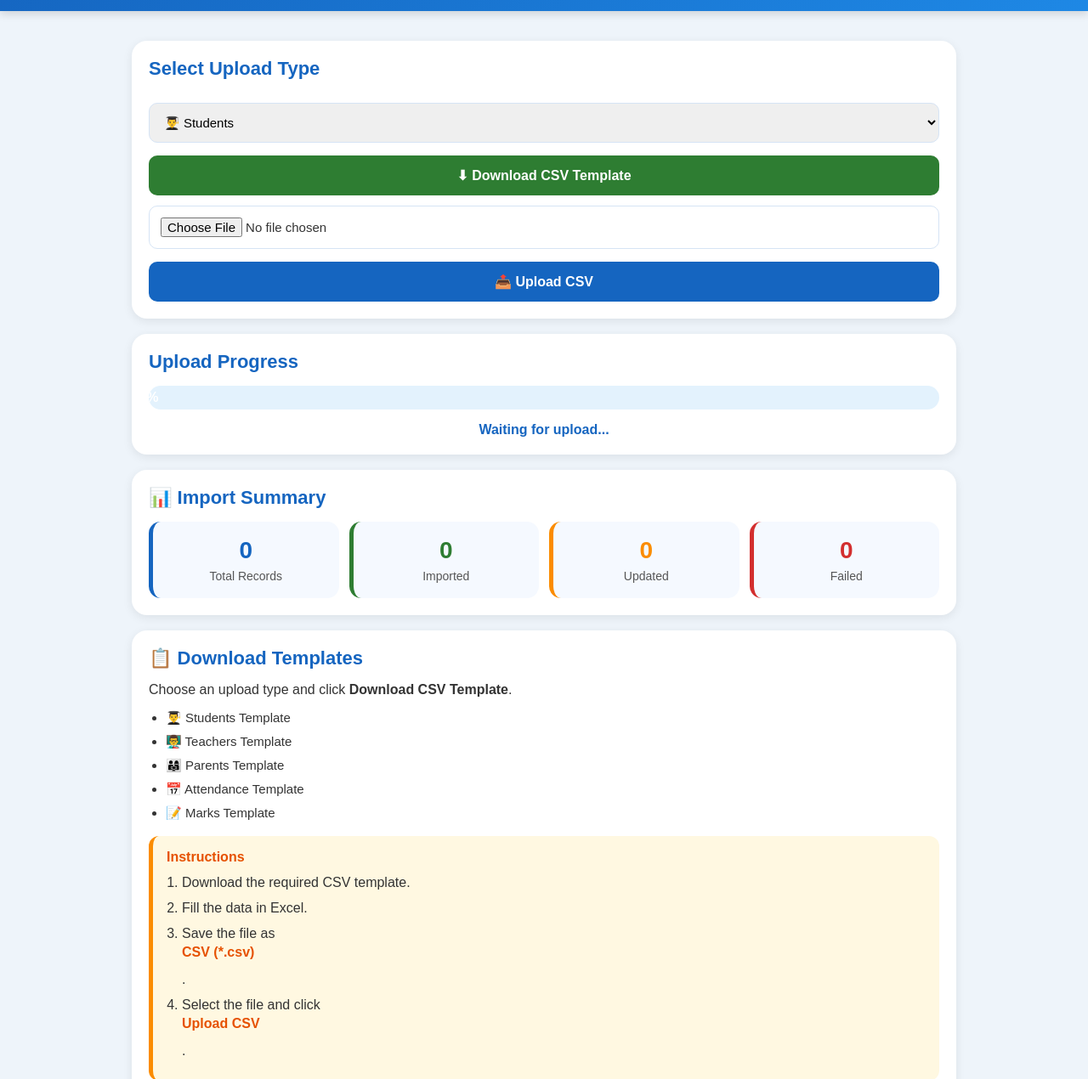
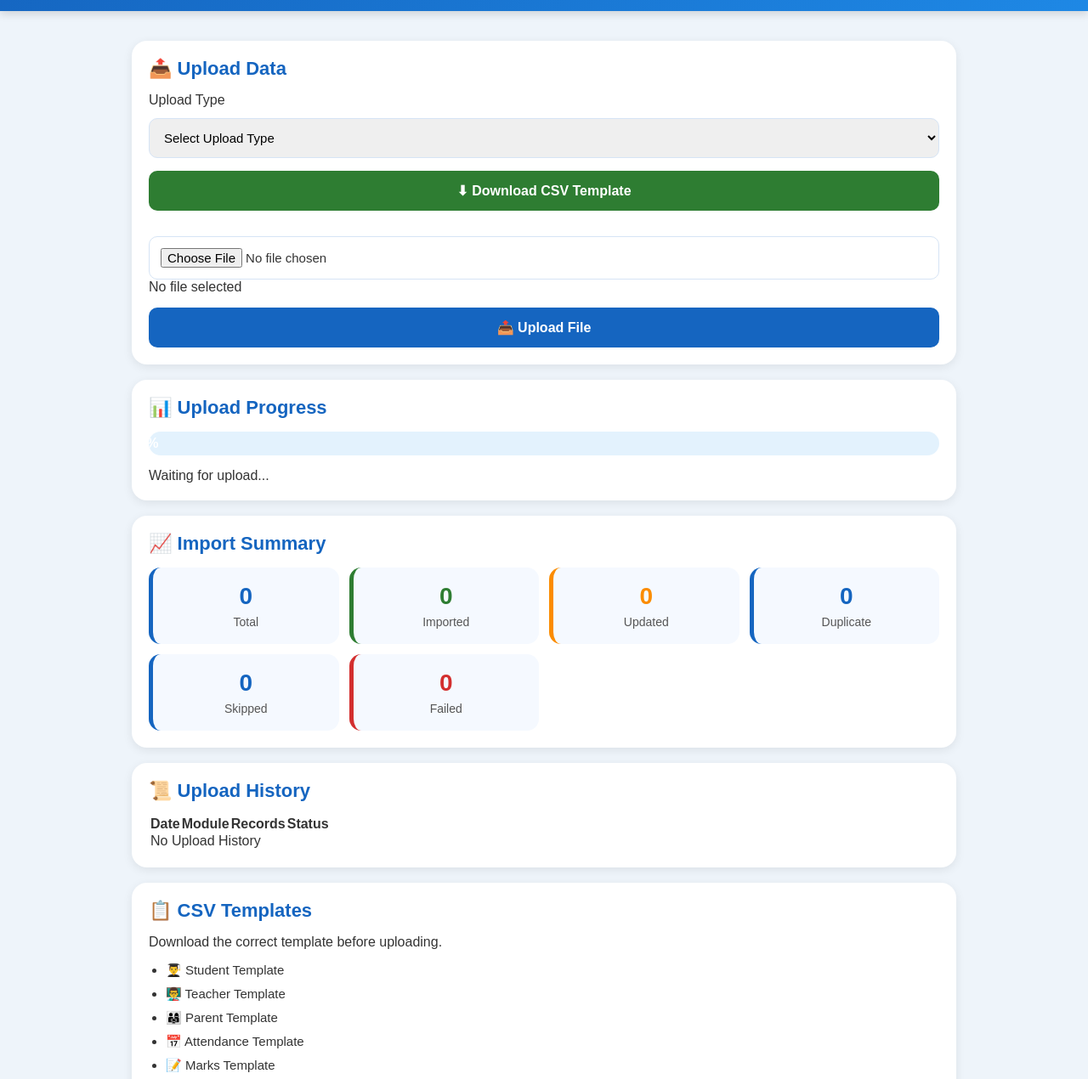
Before and after one commit to TSC-GHS/thirumalvadi-school-connect, a website: page bulk_upload.html in a window 1280 px wide. Shown: the part 66-1336 px from the top of the page at 85% size. Drawn offline with Linux system fonts and the light colour scheme.

Commit message:
Enhance bulk upload page with icons and titles

```diff
--- a/bulk_upload.html
+++ b/bulk_upload.html
@@ -8,14 +8,17 @@
 <meta name="viewport"
 content="width=device-width, initial-scale=1.0">
 
-<title>Bulk Upload</title>
+<title>Bulk Upload | School Connect TN</title>
+
+<link rel="stylesheet" href="css/bulk_upload.css">
 
 <link rel="stylesheet"
-href="css/bulk_upload.css">
+href="https://cdnjs.cloudflare.com/ajax/libs/font-awesome/6.5.2/css/all.min.css">
 
 </head>
 
 <body>
+
 <!-- =========================
 HEADER
 ========================= -->
@@ -24,9 +27,19 @@ HEADER
 
 <div class="header-left">
 
-<h1>📥 Bulk Upload</h1>
+<h1>
 
-<p>School Connect TN - Admin Panel</p>
+<i class="fa-solid fa-file-arrow-up"></i>
+
+Bulk Upload
+
+</h1>
+
+<p>
+
+School Connect TN - Admin Panel
+
+</p>
 
 </div>
 
@@ -45,7 +58,7 @@ onclick="location.href='admin_dashboard.html'">
 </header>
 
 <!-- =========================
-MAIN CONTAINER
+MAIN
 ========================= -->
 
 <div class="container">
@@ -56,31 +69,85 @@ UPLOAD CARD
 
 <section class="card">
 
-<h2>Select Upload Type</h2>
+<h2>
+
+📤 Upload Data
+
+</h2>
+
+<div class="form-group">
+
+<label>
+
+Upload Type
+
+</label>
 
 <select id="uploadType">
 
+<option value="">
+
+Select Upload Type
+
+</option>
+
 <option value="students">
+
 👨‍🎓 Students
+
 </option>
 
 <option value="teachers">
+
 👨‍🏫 Teachers
+
 </option>
 
 <option value="parents">
+
 👨‍👩‍👧 Parents
+
 </option>
 
 <option value="attendance">
+
 📅 Attendance
+
 </option>
 
 <option value="marks">
+
 📝 Marks
+
+</option>
+
+<option value="homework">
+
+📚 Homework
+
+</option>
+
+<option value="notices">
+
+📢 Notices
+
+</option>
+
+<option value="calendar">
+
+🗓 Calendar
+
+</option>
+
+<option value="timetable">
+
+🕒 Timetable
+
 </option>
 
 </select>
+
+</div>
 
 <button
 id="downloadTemplateBtn"
@@ -90,28 +157,40 @@ class="downloadBtn">
 
 </button>
 
+<br><br>
+
 <input
 type="file"
 id="csvFile"
-accept=".csv">
+accept=".csv,.xlsx">
+
+<p id="fileName">
+
+No file selected
+
+</p>
 
 <button
 id="uploadBtn"
 class="uploadBtn">
 
-📤 Upload CSV
+📤 Upload File
 
 </button>
 
 </section>
 
 <!-- =========================
-UPLOAD STATUS
+PROGRESS
 ========================= -->
 
 <section class="card">
 
-<h2>Upload Progress</h2>
+<h2>
+
+📊 Upload Progress
+
+</h2>
 
 <div class="progress">
 
@@ -125,43 +204,98 @@ class="progress-bar">
 
 </div>
 
-<p
-id="status"
-class="status">
+<p id="status">
 
 Waiting for upload...
 
 </p>
 
 </section>
+
 <!-- =========================
-IMPORT SUMMARY
+SUMMARY
 ========================= -->
 
 <section class="card">
 
-<h2>📊 Import Summary</h2>
+<h2>
+
+📈 Import Summary
+
+</h2>
 
 <div class="summary-grid">
 
 <div class="summary-box">
-<h3 id="totalRecords">0</h3>
-<p>Total Records</p>
+
+<h3 id="totalRecords">
+
+0
+
+</h3>
+
+<p>Total</p>
+
 </div>
 
 <div class="summary-box success">
-<h3 id="successRecords">0</h3>
+
+<h3 id="successRecords">
+
+0
+
+</h3>
+
 <p>Imported</p>
+
 </div>
 
 <div class="summary-box warning">
-<h3 id="updatedRecords">0</h3>
+
+<h3 id="updatedRecords">
+
+0
+
+</h3>
+
 <p>Updated</p>
+
+</div>
+
+<div class="summary-box info">
+
+<h3 id="duplicateRecords">
+
+0
+
+</h3>
+
+<p>Duplicate</p>
+
+</div>
+
+<div class="summary-box secondary">
+
+<h3 id="skippedRecords">
+
+0
+
+</h3>
+
+<p>Skipped</p>
+
 </div>
 
 <div class="summary-box danger">
-<h3 id="failedRecords">0</h3>
+
+<h3 id="failedRecords">
+
+0
+
+</h3>
+
 <p>Failed</p>
+
 </div>
 
 </div>
@@ -169,55 +303,152 @@ IMPORT SUMMARY
 </section>
 
 <!-- =========================
-TEMPLATE DETAILS
+UPLOAD HISTORY
 ========================= -->
 
 <section class="card">
 
-<h2>📋 Download Templates</h2>
+<h2>
+
+📜 Upload History
+
+</h2>
+
+<table>
+
+<thead>
+
+<tr>
+
+<th>Date</th>
+
+<th>Module</th>
+
+<th>Records</th>
+
+<th>Status</th>
+
+</tr>
+
+</thead>
+
+<tbody id="historyTable">
+
+<tr>
+
+<td colspan="4">
+
+No Upload History
+
+</td>
+
+</tr>
+
+</tbody>
+
+</table>
+
+</section>
+
+<!-- =========================
+DOWNLOAD TEMPLATE
+========================= -->
+
+<section class="card">
+
+<h2>
+
+📋 CSV Templates
+
+</h2>
 
 <p>
-Choose an upload type and click
-<b>Download CSV Template</b>.
+
+Download the correct template before uploading.
+
 </p>
 
 <ul class="template-list">
 
-<li>👨‍🎓 Students Template</li>
+<li>👨‍🎓 Student Template</li>
 
-<li>👨‍🏫 Teachers Template</li>
+<li>👨‍🏫 Teacher Template</li>
 
-<li>👨‍👩‍👧 Parents Template</li>
+<li>👨‍👩‍👧 Parent Template</li>
 
 <li>📅 Attendance Template</li>
 
 <li>📝 Marks Template</li>
 
+<li>📚 Homework Template</li>
+
+<li>📢 Notice Template</li>
+
+<li>🗓 Calendar Template</li>
+
+<li>🕒 Timetable Template</li>
+
 </ul>
+
+</section>
+
+<!-- =========================
+GUIDELINES
+========================= -->
+
+<section class="card">
+
+<h2>
+
+📖 Upload Guidelines
+
+</h2>
 
 <div class="info-box">
 
-<b>Instructions</b>
-
 <ol>
 
-<li>Download the required CSV template.</li>
+<li>Select Upload Type.</li>
 
-<li>Fill the data in Excel.</li>
+<li>Download the CSV Template.</li>
 
-<li>Save the file as <b>CSV (*.csv)</b>.</li>
+<li>Fill data in Excel.</li>
 
-<li>Select the file and click <b>Upload CSV</b>.</li>
+<li>Keep EMIS & Mobile columns as TEXT.</li>
+
+<li>Date Format : YYYY-MM-DD</li>
+
+<li>Attendance Status : P / A / L / OD</li>
+
+<li>Save file as CSV UTF-8.</li>
+
+<li>Select file.</li>
+
+<li>Click Upload.</li>
+
+<li>Verify Import Summary.</li>
 
 </ol>
 
 </div>
 
+<button
+id="downloadErrorBtn"
+class="downloadBtn">
+
+⬇ Download Error Report
+
+</button>
+
 </section>
 
 </div>
 
-<script type="module" src="bulk_upload.js"></script>
+<script
+type="module"
+src="js/bulk_upload.js">
+
+</script>
 
 </body>
 
```
